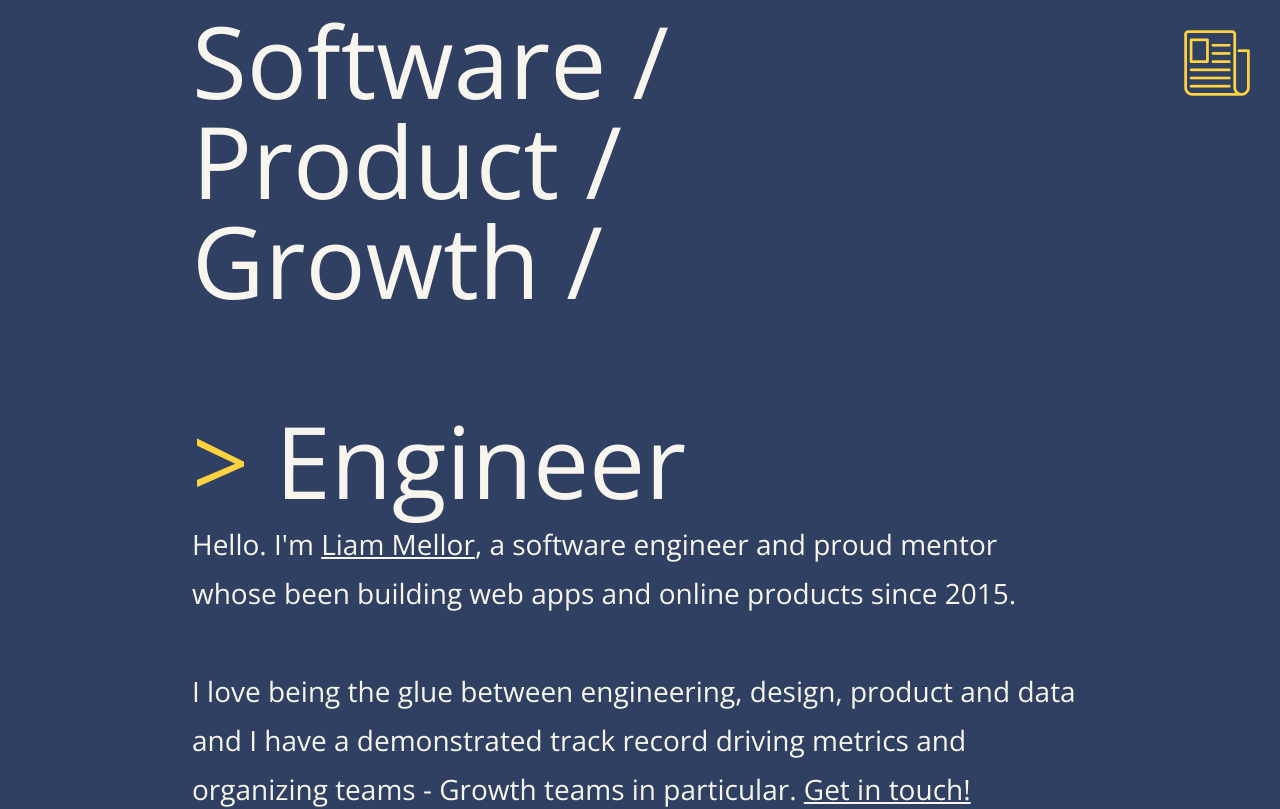
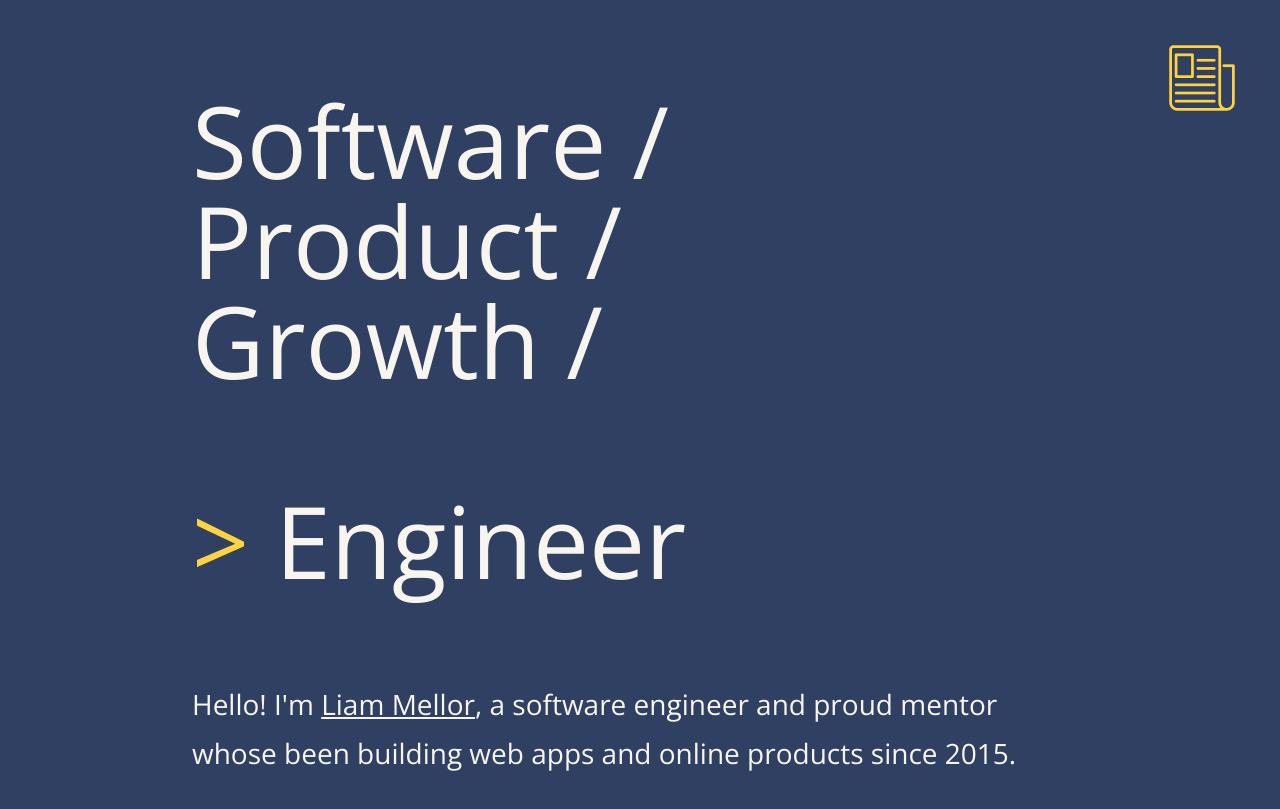
Before and after one commit to liamMellor/portoflio-react, a React app: page / in a window 1280 px wide. Shown: the top 809 px of the page. Built offline with nearby package versions, Linux system fonts and the light colour scheme.

Commit message:
quick vh update for jumbo

```diff
--- a/index.html
+++ b/index.html
@@ -7,8 +7,8 @@
   <meta content="text/html" charset="utf-8">
   <meta name="viewport" content="width=device-width, initial-scale=1.0, maximum-scale=1.0, user-scalable=no">
   <meta name="author" content="Liam Mellor">
-  <meta name="description" content="Liam Mellor | New York City based Frontend Developer and UX Developer">
-  <meta name="keywords" content="Liam, Mellor, Liam Mellor, frontend, developer, portfolio, UX, Brooklyn, growth">
+  <meta name="description" content="Liam Mellor | Software Engineer">
+  <meta name="keywords" content="Liam, Mellor, Liam Mellor, frontend, fullstack, developer, software, engineer, portfolio, UX, Brooklyn, growth">
   <meta name="resource-type" content="document">
   <link rel="shortcut icon" href="favicon.ico" type="image/x-icon" />
   <link rel="icon" href="favicon.ico" type="image/ico"/>
--- a/src/client/components/About.jsx
+++ b/src/client/components/About.jsx
@@ -7,7 +7,7 @@ class About extends Component {
         return (
             <div className="About animation fadeRight">
                 <div className="About__description">
-                    Hello. I'm{' '}
+                    Hello! I'm{' '}
                     <a
                         className="About__email"
                         target="_blank"
--- a/src/client/scss/info.scss
+++ b/src/client/scss/info.scss
@@ -6,7 +6,7 @@
 	justify-content: flex-end;
 	animation-delay: 1.5s;
 	&__resume {
-		margin: 30px 30px 0 0;
+		margin: 45px 45px 0 0;
 		animation-delay: 1.5s;
 	}
 
--- a/src/client/scss/jumbo.scss
+++ b/src/client/scss/jumbo.scss
@@ -34,7 +34,7 @@
 		margin: 0px 0px;
 		font-size: 100px;
 		line-height: 100px;
-		height: 65vh;
+		height: 85vh;
 		display: flex;
 		flex-flow: column nowrap;
 		justify-content: center;
```
